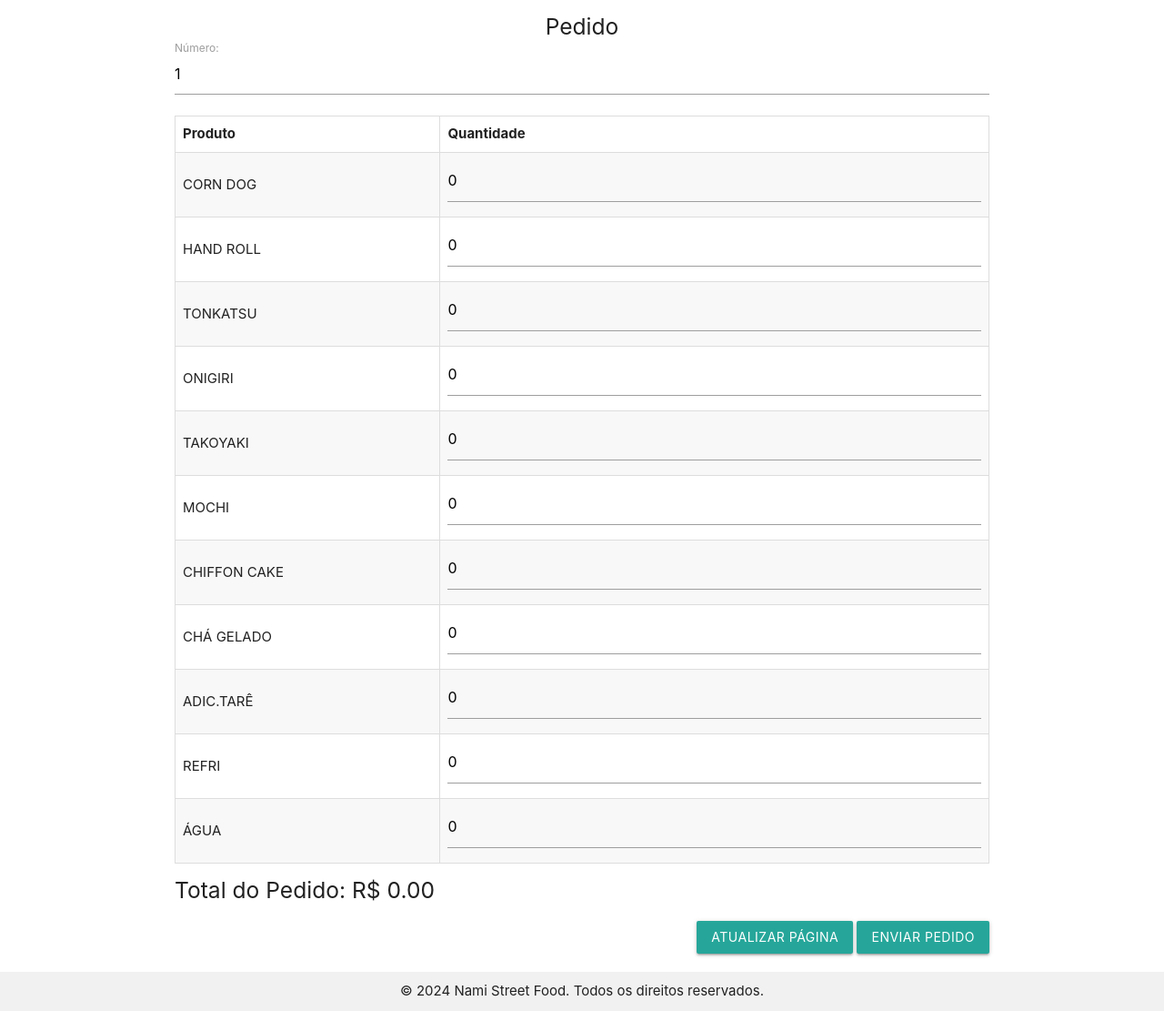
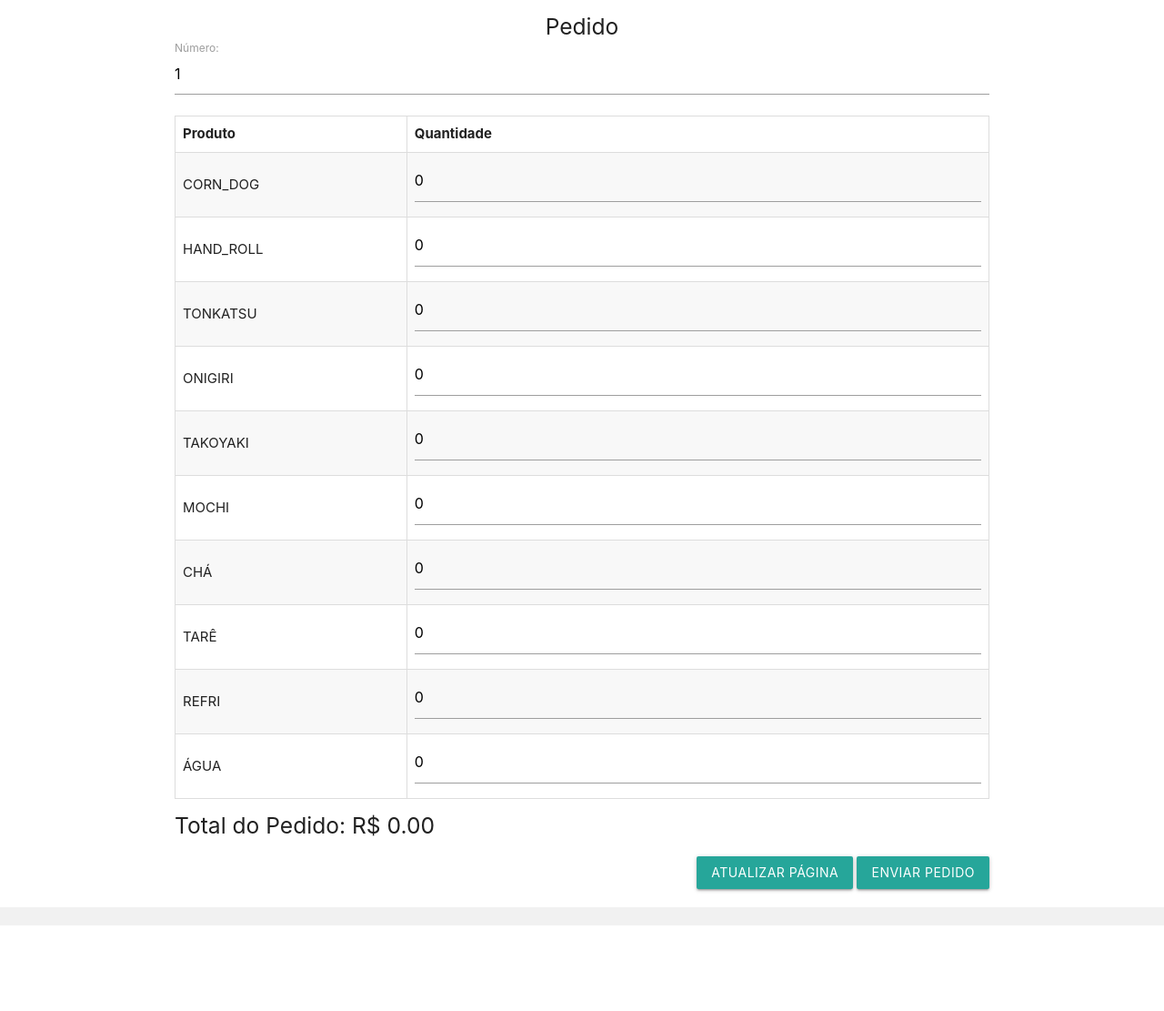
Before and after one commit to paulosandim/feiras-nami, a Flask app: page / in a window 1280 px wide. Shown: the whole page at 91% size. After the commit the page ends 1017 px from the top, so only its background shows below. Run offline with Flask 3, Linux system fonts and the light colour scheme.

Commit message:
melhorando impressao

```diff
--- a/app.py
+++ b/app.py
@@ -6,15 +6,14 @@ app = Flask(__name__)
 pedido = {
     "numero": 1,
     "produtos": [
-        {"nome": "CORN DOG", "preco": 18, "quantidade": 0},
-        {"nome": "HAND ROLL", "preco": 28, "quantidade": 0},
+        {"nome": "CORN_DOG", "preco": 18, "quantidade": 0},
+        {"nome": "HAND_ROLL", "preco": 28, "quantidade": 0},
         {"nome": "TONKATSU", "preco": 22, "quantidade": 0},
         {"nome": "ONIGIRI", "preco": 12, "quantidade": 0},
         {"nome": "TAKOYAKI", "preco": 28, "quantidade": 0},
         {"nome": "MOCHI", "preco": 12, "quantidade": 0},
-        {"nome": "CHIFFON CAKE", "preco": 22, "quantidade": 0},
-        {"nome": "CHÁ GELADO", "preco": 10, "quantidade": 0},
-        {"nome": "ADIC.TARÊ", "preco": 5, "quantidade": 0},
+        {"nome": "CHÁ", "preco": 10, "quantidade": 0},
+        {"nome": "TARÊ", "preco": 5, "quantidade": 0},
         {"nome": "REFRI", "preco": 6, "quantidade": 0},
         {"nome": "ÁGUA", "preco": 5, "quantidade": 0}
     ]
--- a/templates/index.html
+++ b/templates/index.html
@@ -85,9 +85,7 @@
     </div>
 
     <!-- Rodapé -->
-    <div class="footer">
-        © 2024 Nami Street Food. Todos os direitos reservados.
-    </div>
+    <div class="footer"></div>
 
     <!-- Import Materialize JS -->
     <script src="https://cdnjs.cloudflare.com/ajax/libs/materialize/1.0.0/js/materialize.min.js"></script>
```
